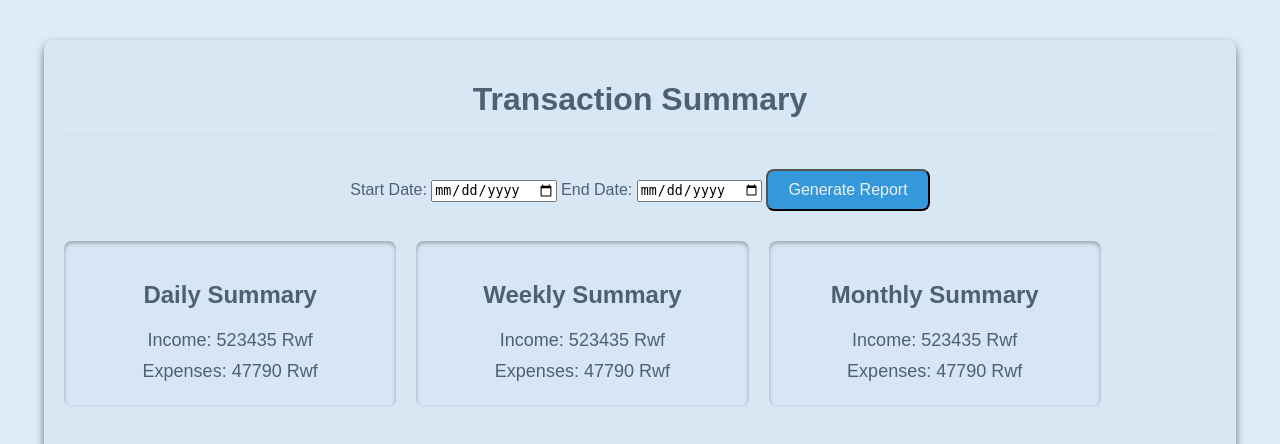
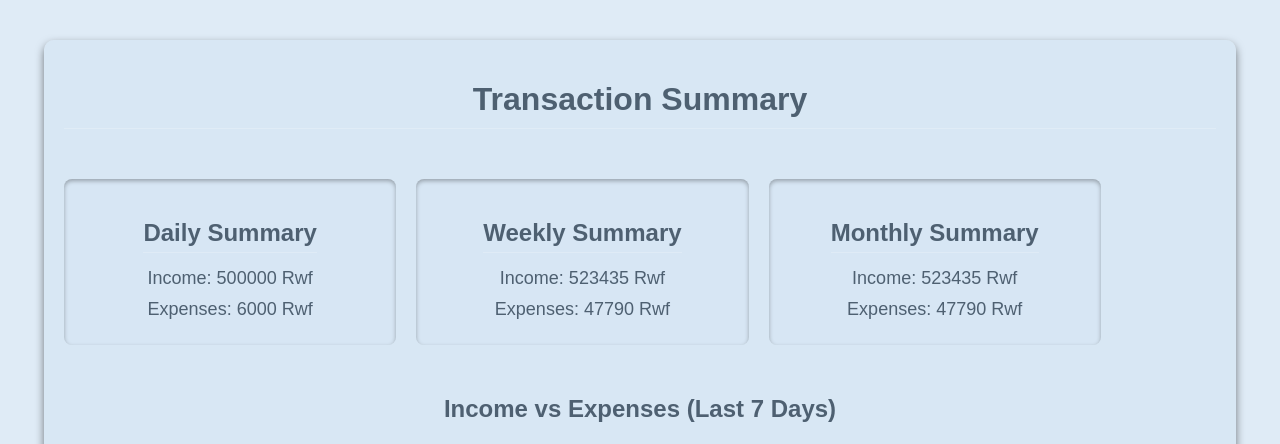
Before and after one commit to hirwacedric123/SpendIT, a Django app: page /transaction-summary/ in a window 1280 px wide. Shown: the top 444 px of the page. Run offline with Django 5.2, Linux system fonts and the light colour scheme; a user stored in the database is signed in; data comes from the database, SQL or seed files in the repository; data that the repository does not hold is empty.

Commit message:
refactor: simplify transaction summary logic by removing date range filter and using predefined summaries

```diff
--- a/Spend/Sapp/views.py
+++ b/Spend/Sapp/views.py
@@ -251,64 +251,19 @@ def get_monthly_summary(user):
     )
     return {item['transaction_type']: item['total_amount'] for item in summary}
 
-
-def get_summary(user, start_date, end_date, period_type):
-    """
-    Helper function to get summaries based on the period type (daily, weekly, monthly)
-    """
-    # Filter transactions based on the date range and user
-    transactions = Transaction.objects.filter(account__user=user, date__range=[start_date, end_date], is_deleted=False)
-
-    # Daily Summary
-    if period_type == 'daily':
-        summary = transactions.values('transaction_type').annotate(
-            total_amount=Sum('amount')
-        )
-        return {item['transaction_type']: item['total_amount'] for item in summary}
-
-    # Weekly Summary
-    elif period_type == 'weekly':
-        # Adjust logic for weekly if necessary (for example, grouping by week)
-        summary = transactions.values('transaction_type').annotate(
-            total_amount=Sum('amount')
-        )
-        return {item['transaction_type']: item['total_amount'] for item in summary}
-
-    # Monthly Summary
-    elif period_type == 'monthly':
-        summary = transactions.values('transaction_type').annotate(
-            total_amount=Sum('amount')
-        )
-        return {item['transaction_type']: item['total_amount'] for item in summary}
-
-
 @login_required
 def transaction_summary_view(request):
     user = request.user
-
-    # Get start and end dates from GET request
-    start_date = request.GET.get('start_date')
-    end_date = request.GET.get('end_date')
-
-    # If no date range is provided, default to the last 7 days
-    if not start_date or not end_date:
-        start_date = now().date() - timedelta(days=7)
-        end_date = now().date()
-
-    # Get the summaries based on the custom date range
-    daily_summary = get_summary(user, start_date, end_date, 'daily')
-    weekly_summary = get_summary(user, start_date, end_date, 'weekly')
-    monthly_summary = get_summary(user, start_date, end_date, 'monthly')
+    daily_summary = get_daily_summary(user)
+    weekly_summary = get_weekly_summary(user)
+    monthly_summary = get_monthly_summary(user)
 
     context = {
         'daily_summary': daily_summary,
         'weekly_summary': weekly_summary,
         'monthly_summary': monthly_summary,
-        'start_date': start_date,
-        'end_date': end_date,
     }
     return render(request, 'transaction_summary.html', context)
-
 
 
 def transaction_summary_data(request):
@@ -336,37 +291,3 @@ def transaction_summary_data(request):
         data['expense'].append(daily_expense)
 
     return JsonResponse(data)
-
-def transaction_summary_data(request):
-    # Get custom date range from query parameters
-    start_date = request.GET.get('start_date')
-    end_date = request.GET.get('end_date')
-
-    # If no custom date range, use the last 7 days
-    if not start_date or not end_date:
-        start_date = now().date() - timedelta(days=7)
-        end_date = now().date()
-
-    # Prepare date ranges for the selected time
-    days = [(start_date + timedelta(days=i)).strftime('%Y-%m-%d') for i in range((end_date - start_date).days + 1)]
-
-    # Aggregate income and expenses for each day
-    data = {
-        'dates': days,
-        'income': [],
-        'expense': []
-    }
-
-    for day in days:
-        daily_income = Transaction.objects.filter(
-            transaction_type='income', date__date=day
-        ).aggregate(total=Sum('amount'))['total'] or 0
-
-        daily_expense = Transaction.objects.filter(
-            transaction_type='expense', date__date=day
-        ).aggregate(total=Sum('amount'))['total'] or 0
-
-        data['income'].append(daily_income)
-        data['expense'].append(daily_expense)
-
-    return JsonResponse(data)
--- a/Spend/templates/transaction_summary.html
+++ b/Spend/templates/transaction_summary.html
@@ -11,19 +11,6 @@
 <body>
     <div class="container">
         <h1>Transaction Summary</h1>
-
-        <!-- Date Range Filter Form -->
-        <form method="GET" action="{% url 'transaction_summary' %}">
-            <label for="start_date">Start Date:</label>
-            <input type="date" id="start_date" name="start_date" value="{{ start_date }}" required>
-
-            <label for="end_date">End Date:</label>
-            <input type="date" id="end_date" name="end_date" value="{{ end_date }}" required>
-
-            <button type="submit" class="btn btn-primary">Generate Report</button>
-        </form>
-
-        <!-- Summary Sections -->
         <div class="summary-container">
             <div class="summary-section">
                 <h2>Daily Summary</h2>
@@ -46,7 +33,7 @@
 
         <!-- Chart Section -->
         <div class="chart-container">
-            <h2>Income vs Expenses ({{ start_date }} to {{ end_date }})</h2>
+            <h2>Income vs Expenses (Last 7 Days)</h2>
             <canvas id="transactionChart" width="400" height="200"></canvas>
         </div>
 
@@ -56,8 +43,8 @@
     <script>
         const ctx = document.getElementById('transactionChart').getContext('2d');
 
-        // Fetch data from the API with custom date range
-        fetch("{% url 'transaction_summary_data' %}?start_date={{ start_date }}&end_date={{ end_date }}")
+        // Fetch data from the API
+        fetch("{% url 'transaction_summary_data' %}")
             .then(response => response.json())
             .then(data => {
                 const chart = new Chart(ctx, {
```
